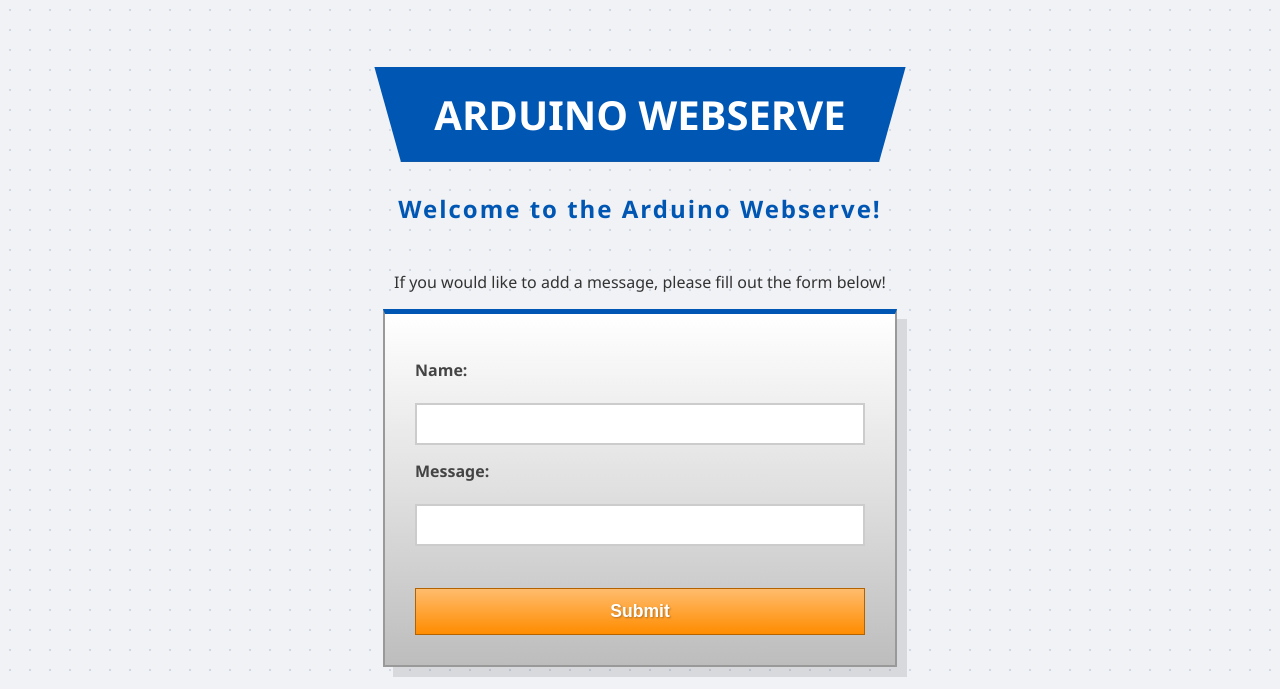
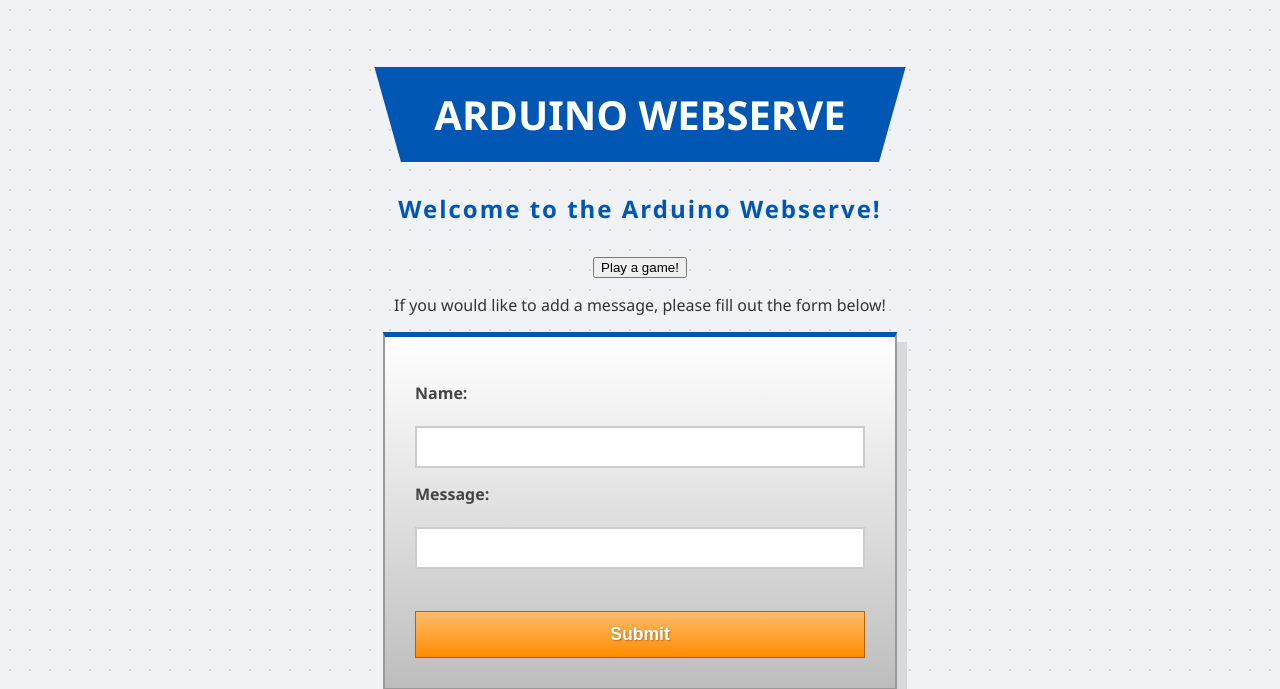
Before and after one commit to Real-Mr-Wolford/Arduino-WebServe, a Flask app: page / in a window 1280 px wide. Shown: the top 689 px of the page. Run offline with Flask 3, Linux system fonts and the light colour scheme.

Commit message:
Add game button to index.html
Added a button to play a game in the HTML template.

```diff
--- a/Arduino Webserve/app/templates/index.html
+++ b/Arduino Webserve/app/templates/index.html
@@ -9,6 +9,7 @@
 <body>
 <h1 class = "title">Arduino Webserve</h1>
 <h2 class = "subtitle">Welcome to the Arduino Webserve!</h2>
+<a href="{{url_for('main.game')}}" method = "GET"><button>Play a game!</button></a>
     <p class="paragraph">If you would like to add a message, please fill out the form below!</p>
 <form action="{{ url_for('main.register') }}" method="POST">
     <label for="name">Name:</label><br>
```
